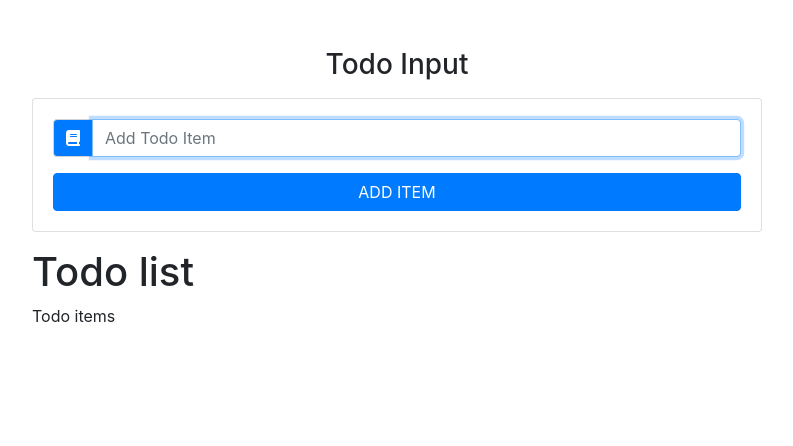
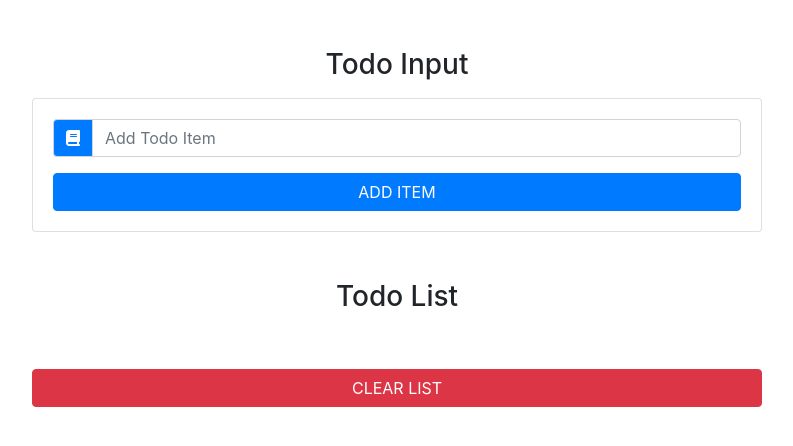
Before and after one commit to Manish-Ranjan/react-todo-list, a React (Create React App) app: page / in a window 1280 px wide. Shown: the top 446 px of the page, without its empty margins (243-1036 px from the left). Built offline with nearby package versions, Linux system fonts and the light colour scheme.

Commit message:
Todo item component

```diff
--- a/src/Components/TodoInput.jsx
+++ b/src/Components/TodoInput.jsx
@@ -1,15 +1,8 @@
 import React, { Component } from "react";
 
 export default class TodoInput extends Component {
-  constructor(props) {
-    super(props);
-    this.inputRef = React.createRef();
-  }
-  componentDidMount() {
-    this.inputRef.current.focus();
-  }
   render() {
-    const { item, handlChange, handleSubmit, editItem } = this.props;
+    const { item, handleChange, handleSubmit, editItem } = this.props;
     return (
       <div className="card card-body my-3">
         <form onSubmit={handleSubmit}>
@@ -22,17 +15,16 @@
             <input
               type="text"
               className="form-control text-capitalize"
-              placeholder="Add todo item"
+              placeholder="add todo item"
               value={item}
-              onChange={handlChange}
-              ref={this.inputRef}
+              onChange={handleChange}
             />
           </div>
           <button
             type="submit"
             className="btn btn-block btn-primary mt-3 text-uppercase"
           >
-            Add Item
+            add item
           </button>
         </form>
       </div>
--- a/src/Components/TodoList.jsx
+++ b/src/Components/TodoList.jsx
@@ -1,12 +1,30 @@
 import React, { Component } from "react";
-import Item from "./TodoItems";
+
+import TodoItem from "./TodoItems";
 export default class TodoList extends Component {
   render() {
+    const { items, clearList, handleDelete, handleEdit } = this.props;
     return (
-      <section>
-        <h1>Todo list</h1>
-        <Item />
-      </section>
+      <ul className="list-group my-5">
+        <h3 className="text-capitalize text-center">todo list</h3>
+        {items.map(item => {
+          return (
+            <TodoItem
+              key={item.id}
+              title={item.title}
+              handleDelete={() => handleDelete(item.id)}
+              handleEdit={() => handleEdit(item.id)}
+            />
+          );
+        })}
+        <button
+          type="button"
+          className="btn btn-danger btn-block text-uppercase mt-5"
+          onClick={clearList}
+        >
+          clear list
+        </button>
+      </ul>
     );
   }
 }
```
